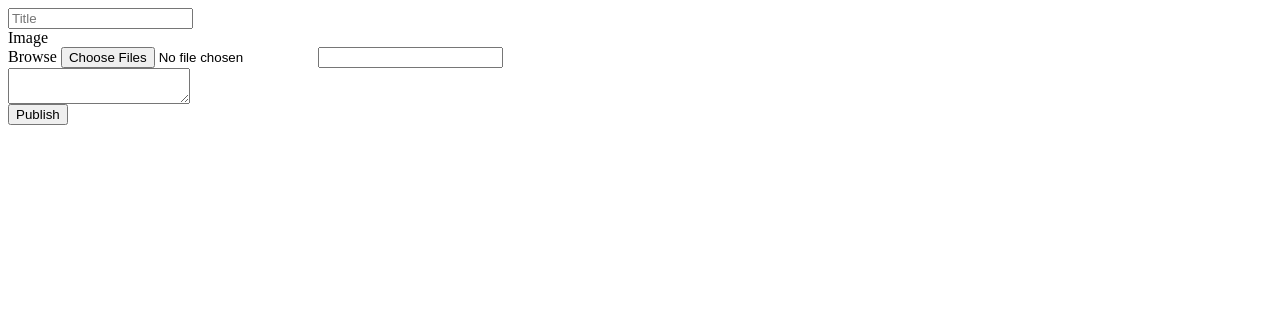
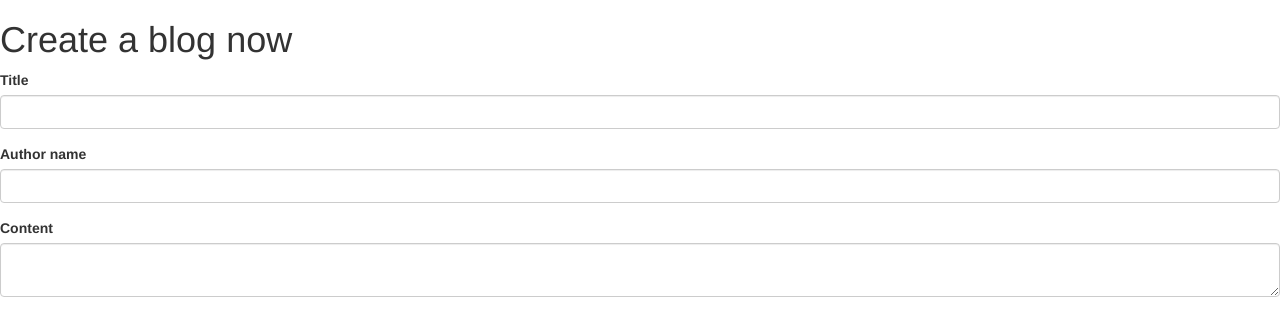
Before and after one commit to MoyankGiri/AlwaysObservableWebApp, a Flask app: template app/templates/create_blog.html in a window 1280 px wide. Shown: the top 336 px of the page. Run offline with Flask 2, Linux system fonts and the light colour scheme; the template is opened without the code that fills it, so the values that code supplies are empty; some libraries are stand-ins or nearby versions.

Commit message:
used cookies to solve jwt verification, beutified the create blog using bootstrap

```diff
--- a/app/api_gateway.py
+++ b/app/api_gateway.py
@@ -1,9 +1,5 @@
 import asyncio
-from cmath import log
-from crypt import methods
-from unittest import result
 from flask import flash, make_response, request
-from flask_jsglue import JSGlue
 import grpc
 
 import sys
@@ -15,7 +11,6 @@ import post_pb2_grpc,post_pb2
 from flask import Flask,render_template,request
 app = Flask(__name__)
 app.secret_key = 'abc'
-jsglue = JSGlue(app)
 
 #*********GRPC Client Code*******************************
 async def signup(username,password):
@@ -110,21 +105,21 @@ async def login():
     if request.method == 'GET':
         return render_template('login.html')
     elif request.method=='POST':
-        success = await  signin(request.form.get('username'),request.form.get('password'))
-        if success.success:
-            flash(success.msg)
-            response = make_response(render_template('homepage.html',result={'token':success.token}))
+        session = await  signin(request.form.get('username'),request.form.get('password'))
+        if session.success:
+            flash(session.msg)
+            response = make_response(render_template('homepage.html'))
+            response.set_cookie('token',session.token)
             return response
         else:
-            flash(success.msg)
+            flash(session.msg)
             response = make_response(render_template('login.html'))
             return response
 
 @app.route("/createBlog",methods=['POST','GET'])
 async def createBlog():
-    print(f"********{request.args.get('token')}#########")
     # authRes = await authroize_user(request.headers['Token'])
-    authRes = await authroize_user(request.args.get('token'))
+    authRes = await authroize_user(request.cookies.get('token'))
     if authRes:
         print("Authorized user!!!")
         if request.method == 'GET':
--- a/app/templates/create_blog.html
+++ b/app/templates/create_blog.html
@@ -1,29 +1,31 @@
-<div class="container">
-    <div class="row">
-      <div class="col-md-12">
-        <form method="post" role="form">
-          <div class="form-group">
-            <input type="text" class="form-control" name="title" placeholder="Title"/>
-          </div>
-          <div class="form-group">
-            <label> Image </label>
-            <div class="input-group">
+<!DOCTYPE html>
+<html lang="en">
+<head>
+  <title>Bootstrap Example</title>
+  <meta charset="utf-8">
+  <meta name="viewport" content="width=device-width, initial-scale=1">
+  <link rel="stylesheet" href="https://maxcdn.bootstrapcdn.com/bootstrap/3.4.1/css/bootstrap.min.css">
+  <script src="https://ajax.googleapis.com/ajax/libs/jquery/3.6.0/jquery.min.js"></script>
+  <script src="https://maxcdn.bootstrapcdn.com/bootstrap/3.4.1/js/bootstrap.min.js"></script>
+</head>
+<body>
 
-              <span class="input-group-btn">
-                <span class="btn btn-primary btn-file">
-                  Browse <input type="file" name="bimgs" multiple>
-                </span>
-               </span>
-              <input type="text" class="form-control" readonly>
-             </div>
-          </div>
-          <div class="form-group">
-            <textarea class="form-control bcontent" name="content"></textarea>
-          </div>
-          <div class="form-group">
-             <input type="submit" name="Submit" value="Publish" class="btn btn-primary form-control" />
-          </div>
-        </form>
-      </div>
+  <div class="rendered-form">
+    <div class="">
+        <h1 access="false" id="control-3650140">Create a blog now</h1></div>
+    <div class="formbuilder-text form-group field-text-1649227849221">
+        <label for="text-1649227849221" class="formbuilder-text-label">Title</label>
+        <input type="text" class="form-control" name="text-1649227849221" access="false" id="text-1649227849221">
+    </div>
+    <div class="formbuilder-text form-group field-text-1649227797435">
+        <label for="text-1649227797435" class="formbuilder-text-label">Author name</label>
+        <input type="text" class="form-control" name="text-1649227797435" access="false" id="text-1649227797435">
+    </div>
+    <div class="formbuilder-textarea form-group field-textarea-1649227813896">
+        <label for="textarea-1649227813896" class="formbuilder-textarea-label">Content</label>
+        <textarea type="textarea" class="form-control" name="textarea-1649227813896" access="false" id="textarea-1649227813896"></textarea>
     </div>
   </div>
+
+</body>
+</html>
```
Also changed, not shown: app/templates/homepage.html (+3 -15 lines).
